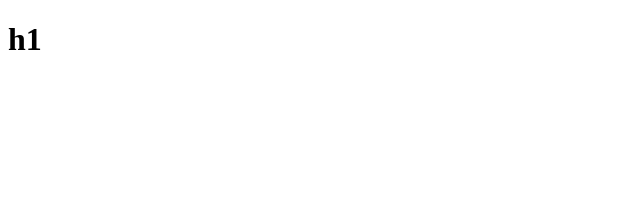
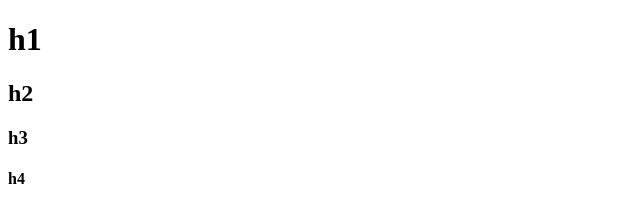
Before and after one commit to CyberNinja2/Hello-World-git, a plain HTML site: page index.html in a window 1280 px wide. Shown: the full height of the page, 0-640 px from the left. Drawn offline with Linux system fonts and the light colour scheme.

Commit message:
second commit

```diff
--- a/index.html
+++ b/index.html
@@ -8,8 +8,9 @@
 </head>
 <body>
     <h1>h1</h1>
-    <!-- <h2>h2</h2>
-    <h3>h3</h3> -->
+    <h2>h2</h2>
+    <h3>h3</h3>
+    <h4>h4</h4>
 
 </body>
 </html>
```
